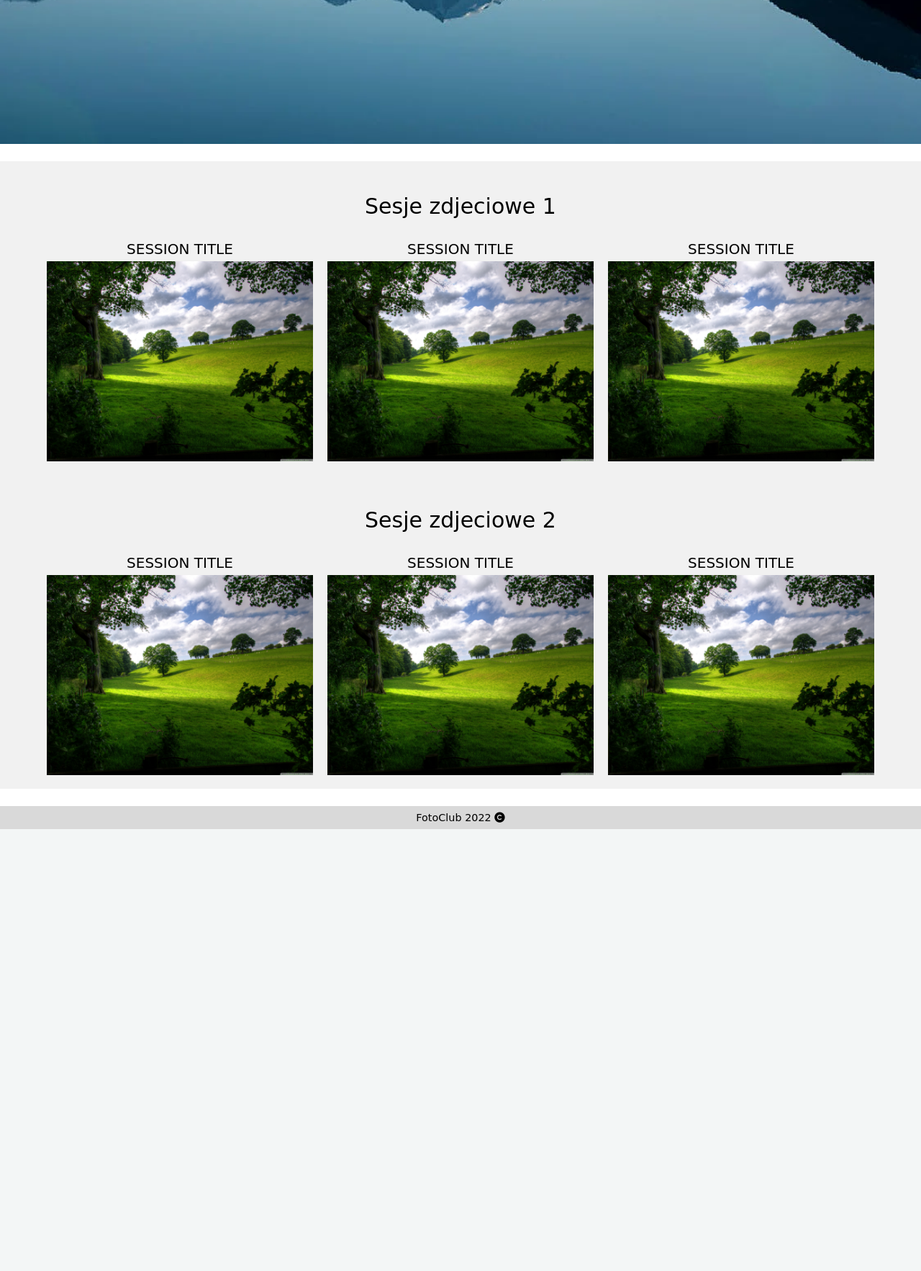
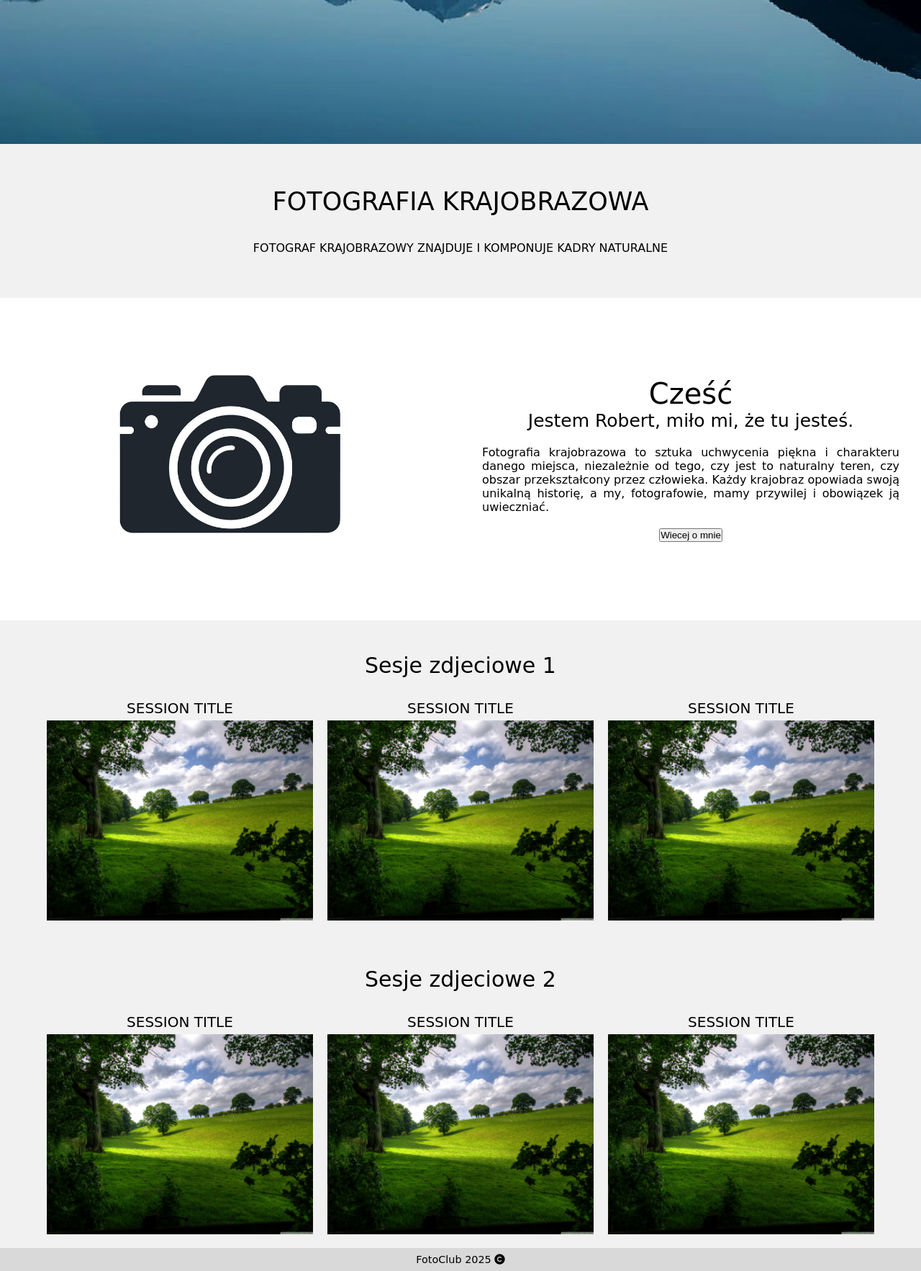
Before and after one commit to RobertKusz/Webpage_Photo, a Spring app: page /home-page in a window 1280 px wide. Shown: the part 600-2366 px from the top of the page at 72% size. Before the commit the page ends 1752 px from the top, so only its background shows below. Run offline with Thymeleaf, Linux system fonts and the light colour scheme; the template is opened without the code that fills it, so the values that code supplies are empty; some libraries are stand-ins or nearby versions.

Commit message:
create about-me section

```diff
--- /dev/null
+++ b/src/main/resources/style/style-about-me.css
@@ -0,0 +1,62 @@
+.about-me{
+    display: flex;
+    flex-direction:column;
+}
+.about-me-titles{
+    background-color: #f1f1f1;
+    display: flex;
+    flex-direction:column;
+}
+.about-me-profession{
+    margin: 60px auto 35px auto;
+    font-size: 35px;
+}
+.about-me-description{
+    margin: 0px auto 60px auto;
+}
+.about-me-img-container{
+    align-item:center;
+}
+.about-me-img{
+    display:block;
+    width: 70%;
+    margin: 0 auto;
+}
+
+.about-me-greeting-big{
+    font-size: 40px;
+    text-align:center;
+}
+.about-me-greeting-small{
+    text-align:center;
+    font-size: 25px;
+    margin-bottom: 20px;
+}
+.about-me-greeting-description{
+    text-align:justify;
+    padding: 0 30px 20px 30px;
+}
+.about-me-introduction-button{
+    display: flex;
+    margin:0 auto;
+}
+
+@media (min-width: 992px) {
+    .about-me-introduction{
+        display:flex;
+        flex-direction:row;
+    }
+    .about-me-img-container{
+        display:flex;
+        flex: 1;
+    }
+    .about-me-greeting-container{
+        display:flex;
+        flex:1;
+        flex-direction:column;
+        margin: auto 0;
+
+    }
+
+
+}
--- a/src/main/resources/style/style-menu.css
+++ b/src/main/resources/style/style-menu.css
@@ -42,7 +42,6 @@ a {
 .main-content {
     flex: 1;
     width: 100%;
-    padding: 24px 0px;
 }
 
 /* ---------- Stopka ---------- */
--- a/src/main/resources/style/style-sessions.css
+++ b/src/main/resources/style/style-sessions.css
@@ -4,8 +4,8 @@
       background-color: #f1f1f1;
 }
 
-.session-by-type{
-    padding: 15px;
+.sessions-by-type{
+    padding: 0 15px;
 }
 .session-name{
     text-align: center;
--- a/src/main/resources/templates/home-page.html
+++ b/src/main/resources/templates/home-page.html
@@ -15,6 +15,7 @@
     <script defer src="../static/scripts/common.js"></script>
     <link rel="stylesheet" href="../style/style-menu.css">
     <link rel="stylesheet" href="../style/style-sessions.css">
+    <link rel="stylesheet" href="../style/style-about-me.css">
 </head>
 <body>
 <div class="container">
@@ -45,6 +46,42 @@
     </nav>
     </div>
         <main class="main-content">
+            <div class="about-me">
+                <div class="about-me-titles">
+                    <div class="about-me-profession">FOTOGRAFIA KRAJOBRAZOWA</div>
+                    <div class="about-me-description">FOTOGRAF KRAJOBRAZOWY ZNAJDUJE I KOMPONUJE KADRY NATURALNE</div>
+                </div>
+                <div class="about-me-introduction">
+                    <div class="about-me-img-container">
+                        <img class="about-me-img" src="../img/photograph.jpg">
+                    </div>
+
+                    <div class="about-me-greeting-container">
+                        <div class="about-me-greeting-big">
+                            Cześć
+                        </div>
+                        <div class="about-me-greeting-small">
+                            Jestem Robert, miło mi, że tu jesteś.
+                        </div>
+                        <div class="about-me-greeting-description">
+                            Fotografia krajobrazowa to sztuka uchwycenia piękna i
+                            charakteru danego miejsca, niezależnie od tego, czy jest
+                            to naturalny teren, czy obszar przekształcony przez
+                            człowieka. Każdy krajobraz opowiada swoją unikalną historię,
+                            a my, fotografowie, mamy przywilej i obowiązek ją uwieczniać.
+                        </div>
+                    <button class="about-me-introduction-button"> Wiecej o mnie</button>
+                    </div>
+
+
+                </div>
+
+            </div>
+
+
+
+
+
             <div class="sessions-container">
 
                 <div class="sessions-by-type" style="">
@@ -125,7 +162,7 @@
 
         </main>
         <footer class="footer">
-            <p>FotoClub 2022 <i class="fas fa-copyright"></i></p>
+            <p>FotoClub 2025 <i class="fas fa-copyright"></i></p>
         </footer>
 
 
```
Also changed, not shown: src/main/resources/img/photograph.jpg (added).
